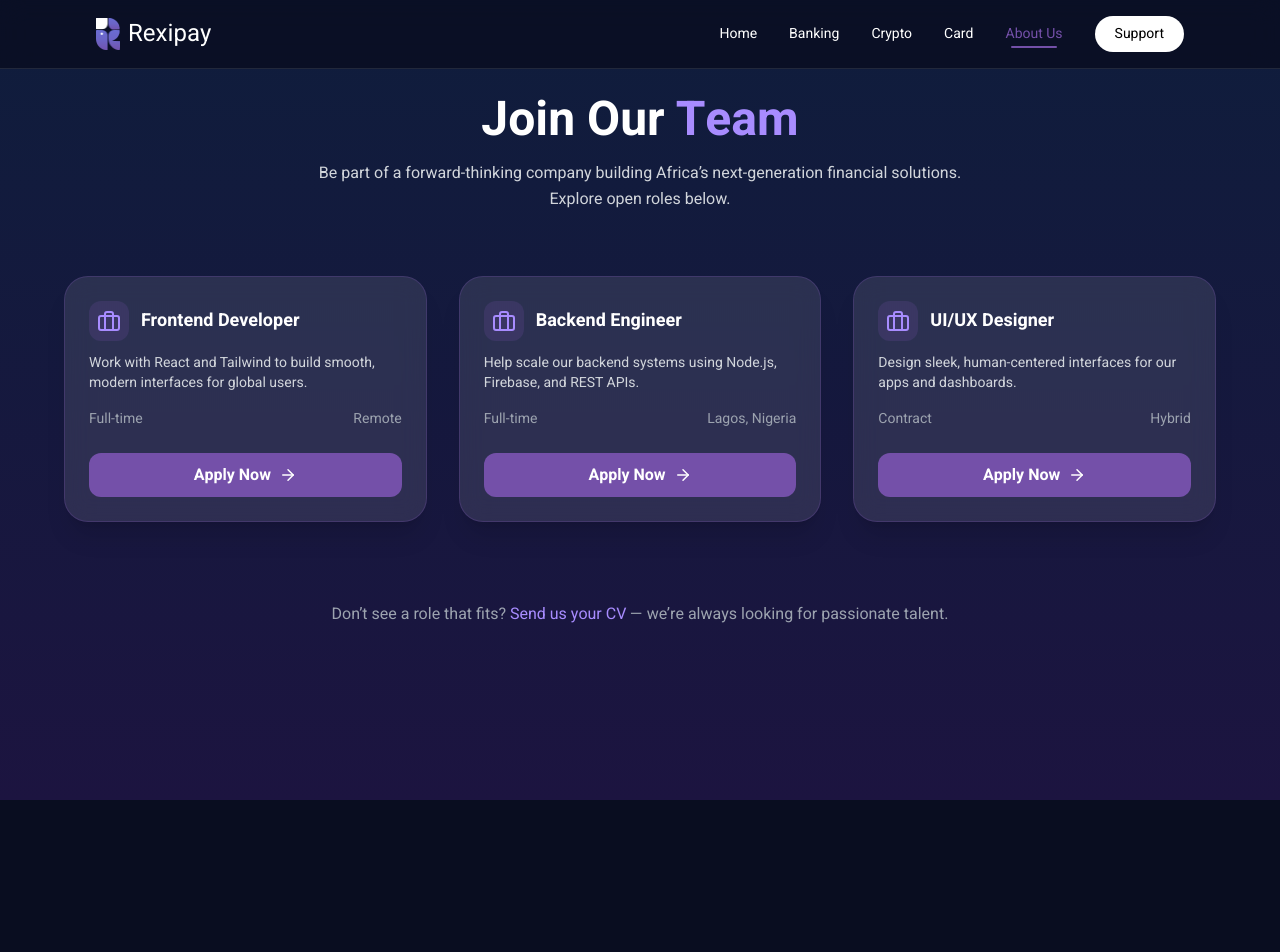
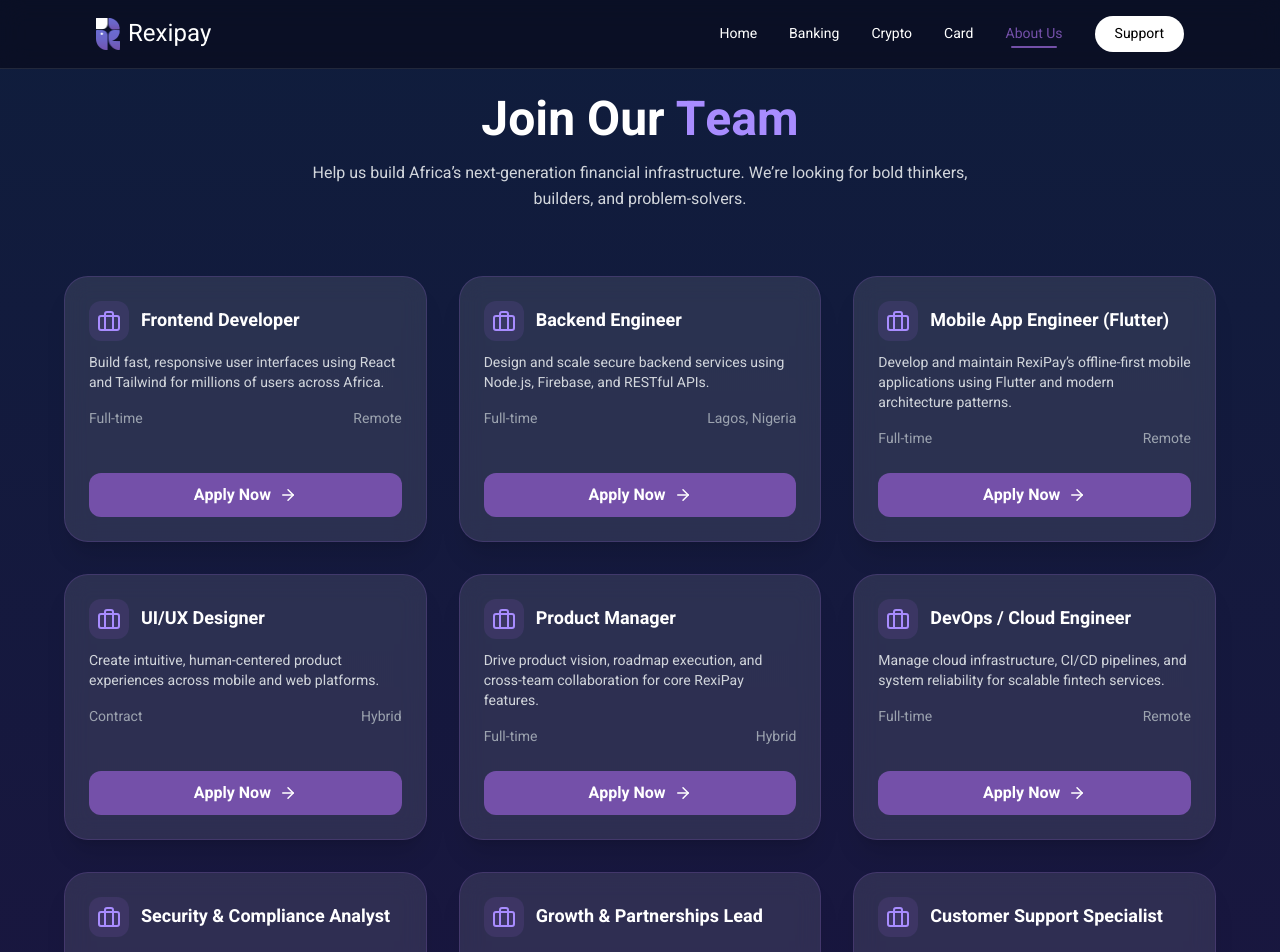
Before and after one commit to Mheek-frosh/rexipay-website, a React (Create React App) app: page /careers in a window 1280 px wide. Shown: the top 952 px of the page. Before the commit the page ends 800 px from the top, so only its background shows below. Built offline with nearby package versions, Linux system fonts and the light colour scheme.

Commit message:
Changes to be committed: 	modified:   src/screens/Careers.jsx

```diff
--- a/src/screens/Careers.jsx
+++ b/src/screens/Careers.jsx
@@ -10,27 +10,70 @@ const Careers = () => {
       type: "Full-time",
       location: "Remote",
       description:
-        "Work with React and Tailwind to build smooth, modern interfaces for global users.",
+        "Build fast, responsive user interfaces using React and Tailwind for millions of users across Africa.",
     },
     {
       title: "Backend Engineer",
       type: "Full-time",
       location: "Lagos, Nigeria",
       description:
-        "Help scale our backend systems using Node.js, Firebase, and REST APIs.",
+        "Design and scale secure backend services using Node.js, Firebase, and RESTful APIs.",
+    },
+    {
+      title: "Mobile App Engineer (Flutter)",
+      type: "Full-time",
+      location: "Remote",
+      description:
+        "Develop and maintain RexiPay’s offline-first mobile applications using Flutter and modern architecture patterns.",
     },
     {
       title: "UI/UX Designer",
       type: "Contract",
       location: "Hybrid",
       description:
-        "Design sleek, human-centered interfaces for our apps and dashboards.",
+        "Create intuitive, human-centered product experiences across mobile and web platforms.",
+    },
+    {
+      title: "Product Manager",
+      type: "Full-time",
+      location: "Hybrid",
+      description:
+        "Drive product vision, roadmap execution, and cross-team collaboration for core RexiPay features.",
+    },
+    {
+      title: "DevOps / Cloud Engineer",
+      type: "Full-time",
+      location: "Remote",
+      description:
+        "Manage cloud infrastructure, CI/CD pipelines, and system reliability for scalable fintech services.",
+    },
+    {
+      title: "Security & Compliance Analyst",
+      type: "Full-time",
+      location: "Remote",
+      description:
+        "Ensure platform security, risk assessment, and compliance with financial and data protection standards.",
+    },
+    {
+      title: "Growth & Partnerships Lead",
+      type: "Full-time",
+      location: "Lagos, Nigeria",
+      description:
+        "Lead merchant acquisition, strategic partnerships, and ecosystem growth across key markets.",
+    },
+    {
+      title: "Customer Support Specialist",
+      type: "Contract",
+      location: "Remote",
+      description:
+        "Support users and merchants by resolving issues and delivering world-class customer experiences.",
     },
   ];
 
   return (
     <div className="min-h-screen bg-gradient-to-b from-[#0F1D3C] to-[#1C1440] text-white px-6 md:px-16 py-24">
-      {/*  Header Section */}
+
+      {/* Header Section */}
       <motion.div
         initial={{ opacity: 0, y: -30 }}
         animate={{ opacity: 1, y: 0 }}
@@ -41,19 +84,19 @@ const Careers = () => {
           Join Our <span className="text-[#A88CFF]">Team</span>
         </h1>
         <p className="text-gray-300 max-w-2xl mx-auto leading-relaxed">
-          Be part of a forward-thinking company building Africa’s
-          next-generation financial solutions. Explore open roles below.
+          Help us build Africa’s next-generation financial infrastructure.
+          We’re looking for bold thinkers, builders, and problem-solvers.
         </p>
       </motion.div>
 
-      {/*  Job Openings Section */}
-      <div className="grid md:grid-cols-3 gap-8">
+      {/* Job Openings Section */}
+      <div className="grid sm:grid-cols-2 md:grid-cols-3 gap-8">
         {jobOpenings.map((job, i) => (
           <motion.div
             key={i}
             initial={{ opacity: 0, y: 40 }}
             animate={{ opacity: 1, y: 0 }}
-            transition={{ delay: i * 0.2 }}
+            transition={{ delay: i * 0.15 }}
             className="bg-white/10 backdrop-blur-md border border-[#7450A9]/30 text-white rounded-3xl p-6 shadow-xl hover:shadow-[#7450A9]/30 hover:scale-[1.02] transition-all duration-300 flex flex-col justify-between"
           >
             <div>
@@ -61,9 +104,15 @@ const Careers = () => {
                 <div className="p-2 bg-[#7450A9]/20 rounded-xl">
                   <Briefcase className="text-[#A88CFF]" />
                 </div>
-                <h3 className="text-lg font-semibold text-white">{job.title}</h3>
+                <h3 className="text-lg font-semibold text-white">
+                  {job.title}
+                </h3>
               </div>
-              <p className="text-gray-300 text-sm mb-4">{job.description}</p>
+
+              <p className="text-gray-300 text-sm mb-4">
+                {job.description}
+              </p>
+
               <div className="flex justify-between text-sm text-gray-400 mb-6">
                 <span>{job.type}</span>
                 <span>{job.location}</span>
@@ -77,7 +126,7 @@ const Careers = () => {
         ))}
       </div>
 
-      {/*  Footer Tagline */}
+      {/* Footer Tagline */}
       <motion.div
         initial={{ opacity: 0, y: 30 }}
         animate={{ opacity: 1, y: 0 }}
```
